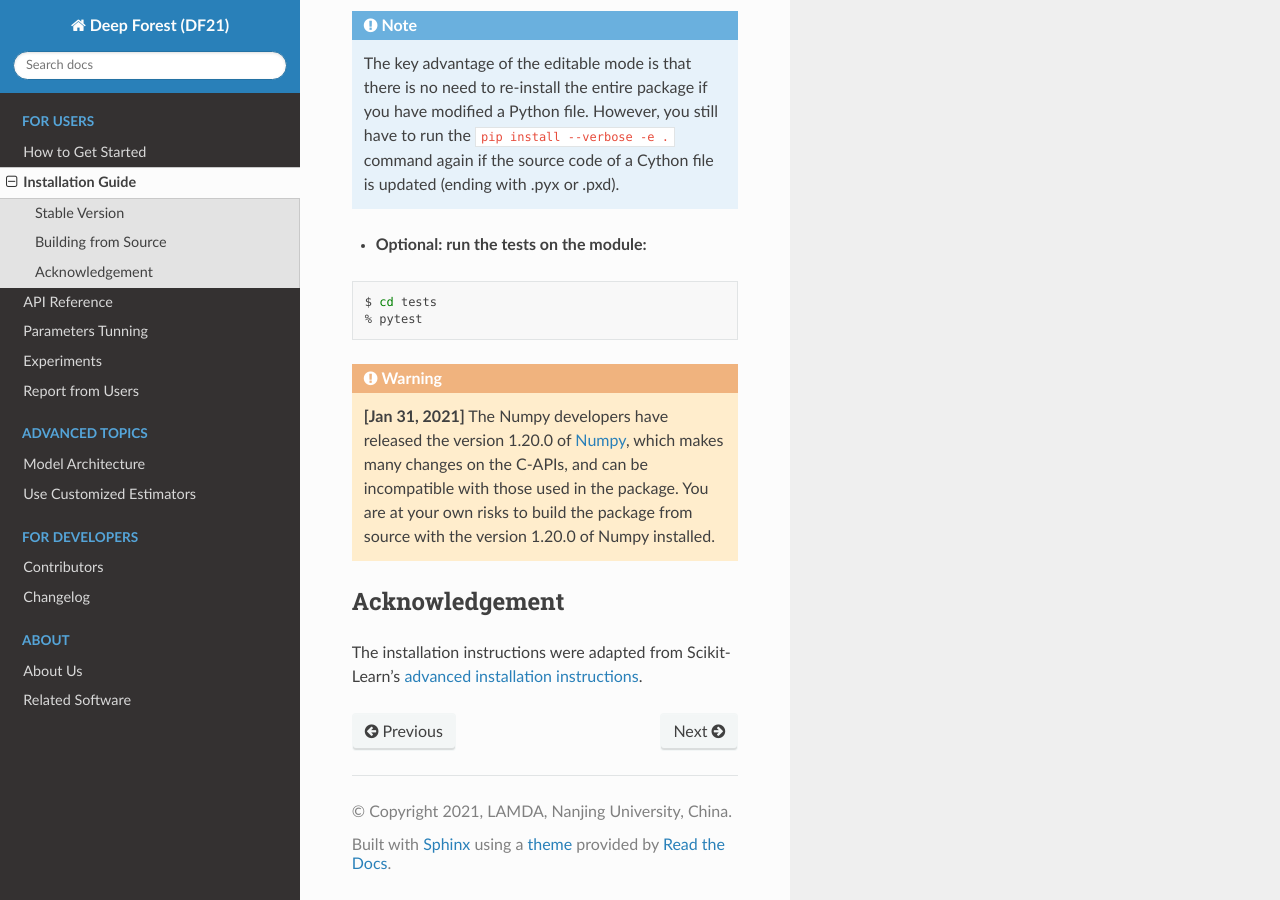
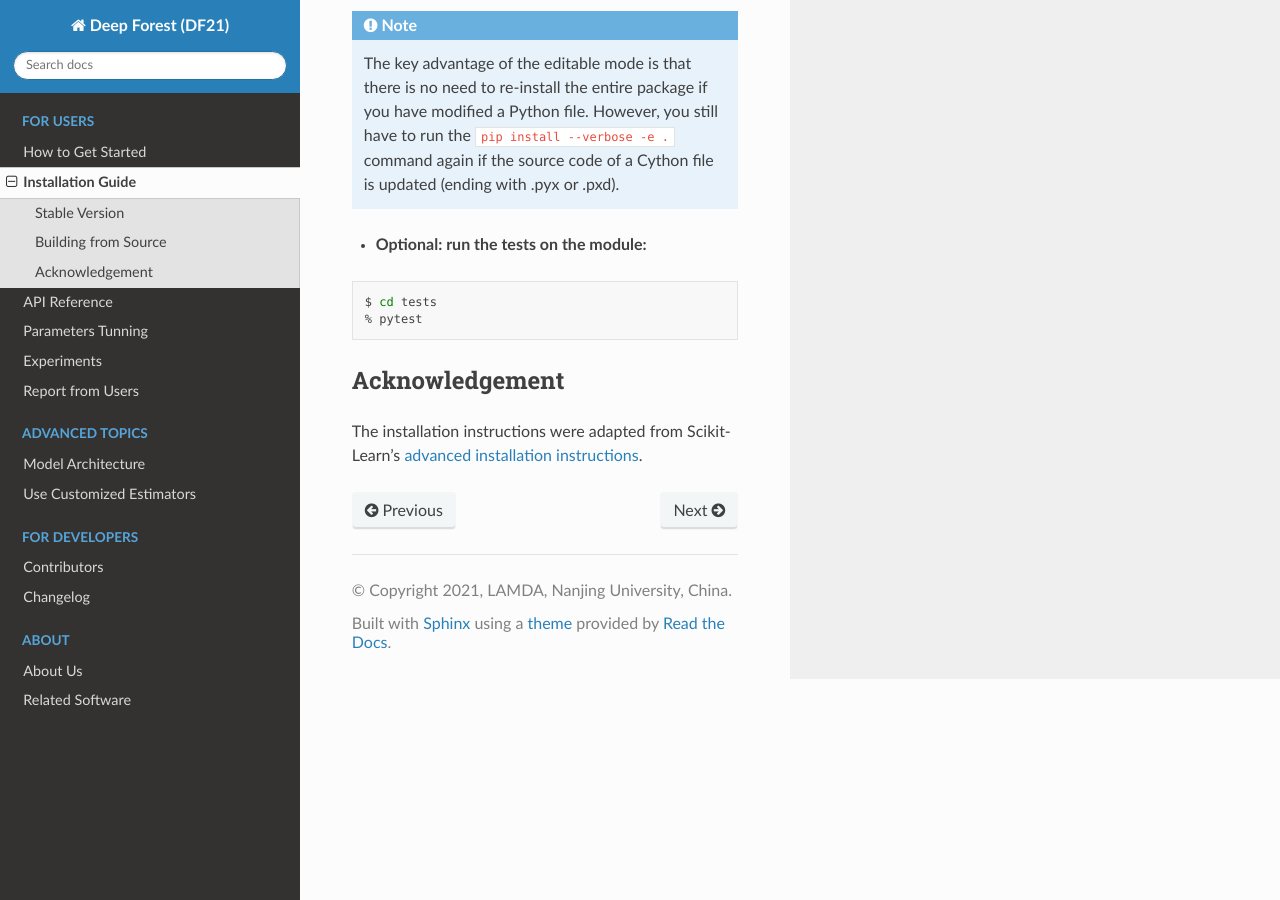
Before and after one commit to LAMDA-NJU/Deep-Forest, a Sphinx documentation site: the page built from docs/installation_guide.rst, in a window 1280 px wide and 900 px high, scrolled down 1268 px. Built offline with Sphinx 7.4.7 and the Read the Docs theme 2.0.0, drawn with Linux system fonts in a browser that asks for light colours.

Commit message:
update doc

```diff
--- a/CHANGELOG.rst
+++ b/CHANGELOG.rst
@@ -30,7 +30,7 @@ Version 0.1.*
 .. |Fix| replace:: :raw-html:`<span class="badge badge-danger">Fix</span>` :raw-latex:`{\small\sc [Fix]}`
 .. |API| replace:: :raw-html:`<span class="badge badge-warning">API Change</span>` :raw-latex:`{\small\sc [API Change]}`
 
-- |Feature| support python 3.9
+- |Feature| support the latest version of scikit-learn and drop support on python 3.6 (`#115 <https://github.com/LAMDA-NJU/Deep-Forest/pull/115>`__) @xuyxu
 - |Feature| |API| add support on :obj:`pandas.DataFrame` for ``X`` and ``y`` (`#86 <https://github.com/LAMDA-NJU/Deep-Forest/pull/86>`__) @IncubatorShokuhou
 - |Fix| fix missing functionality of :meth:`_set_n_trees` @xuyxu
 - |Fix| |API| add docstrings for parameter ``bin_type`` (`#74 <https://github.com/LAMDA-NJU/Deep-Forest/pull/74>`__) @xuyxu
--- a/docs/installation_guide.rst
+++ b/docs/installation_guide.rst
@@ -52,10 +52,6 @@ Building from source is required to work on a contribution (bug fix, new feature
     $ cd tests
     % pytest
 
-.. warning::
-
-    **[Jan 31, 2021]** The Numpy developers have released the version 1.20.0 of `Numpy <https://github.com/numpy/numpy/releases/tag/v1.20.0>`__, which makes many changes on the C-APIs, and can be incompatible with those used in the package. You are at your own risks to build the package from source with the version 1.20.0 of Numpy installed.
-
 Acknowledgement
 ---------------
 
```
